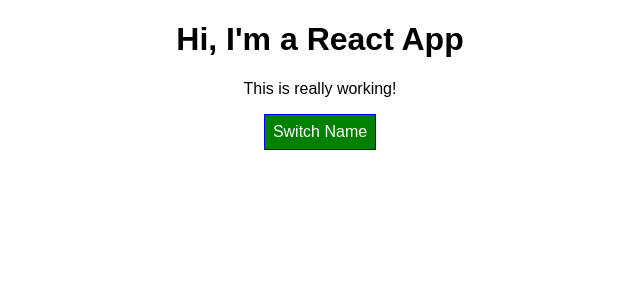
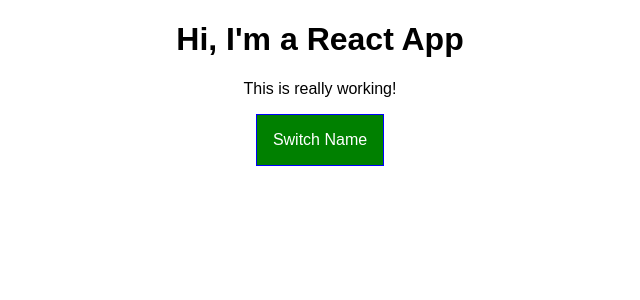
Before and after one commit to HenriqueFadoni/react-complete-guide, a React app: page / in a window 1280 px wide. Shown: the top 300 px of the page, without its empty margins (320-960 px from the left). Built offline with nearby package versions, Linux system fonts and the light colour scheme.

Commit message:
Adding Pseudo Selectors

```diff
--- a/src/containers/App.css
+++ b/src/containers/App.css
@@ -9,3 +9,26 @@
 .bold {
   font-weight: bold;
 }
+
+.App button {
+  border: 1px solid blue;
+  padding: 16px;
+  background-color: green;
+  font: inherit;
+  color: white;
+  cursor: pointer;
+}
+
+.App button:hover {
+  background-color: lightgreen;
+  color: black;
+}
+
+.App button.red {
+  background-color: red;
+}
+
+.App button.red:hover {
+  background-color: salmon;
+  color: black;
+}
--- a/src/containers/App.js
+++ b/src/containers/App.js
@@ -42,16 +42,8 @@
   }
 
   render() {
-    const style = {
-      backgroundColor: 'green',
-      color: 'white',
-      font: 'inherit',
-      border: '1px solid blue',
-      padding: '8px',
-      cursor: 'pointer'
-    };
-
     let persons = null;
+    let btnClass = '';
 
     if (this.state.showPersons) {
       persons = (
@@ -66,7 +58,8 @@
           })}
         </div>
       );
-      style.backgroundColor = 'red';
+
+      btnClass = classes.red;
     }
 
     const assignedClasses = [];
@@ -82,7 +75,7 @@
           <h1>Hi, I'm a React App</h1>
           <p className={assignedClasses.join(' ')}>This is really working!</p>
           <button
-            style={style}
+            className={btnClass}
             onClick={this.togglePersonHandler}>Switch Name</button>
           {persons}
         </div>
```
